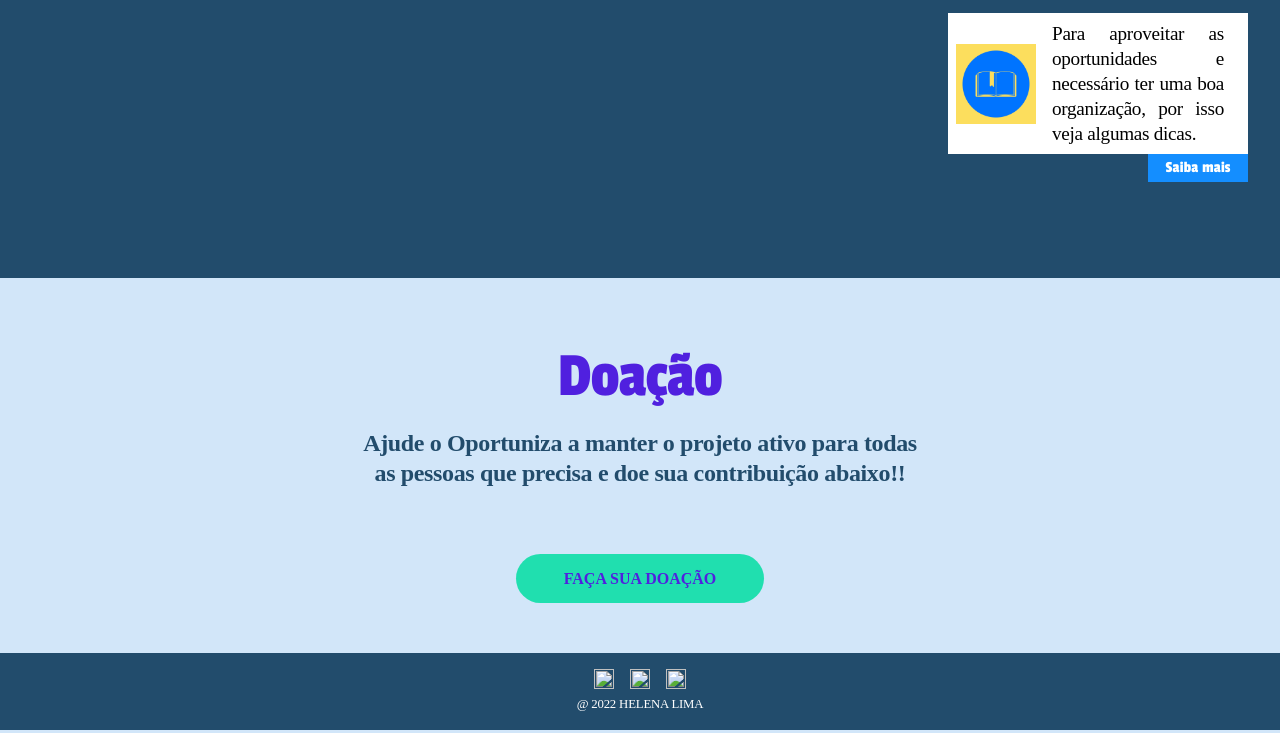
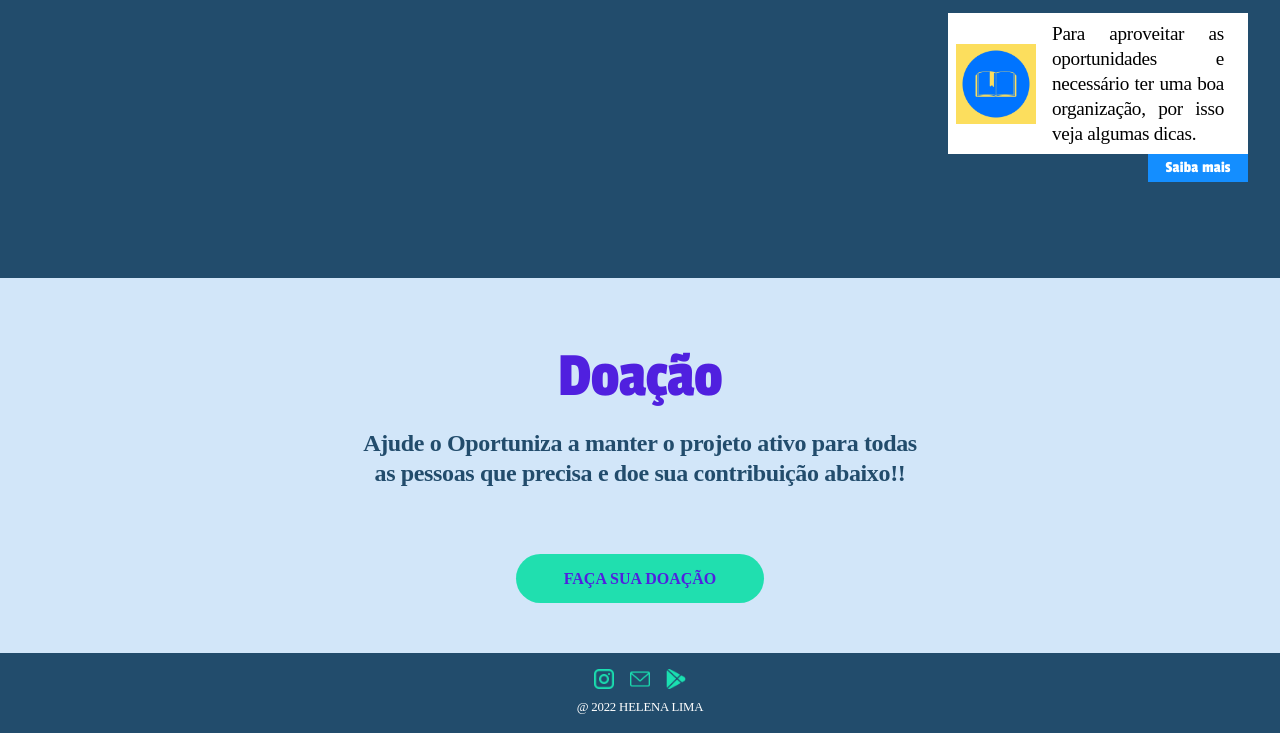
Before and after one commit to Helenapl145/projetoOportuniza, a plain HTML site: page index.html in a window 1280 px wide. Shown: the part 1383-2116 px from the top of the page. Drawn offline with nearby package versions, Linux system fonts and the light colour scheme; the site is published under a folder, as on GitHub Pages, so addresses that start at the root find nothing; a web font is replaced by a local one.

Commit message:
Update index.html

```diff
--- a/index.html
+++ b/index.html
@@ -134,9 +134,9 @@
 
     <footer class="parteSix">
         <ul>
-            <li><a href="https://www.instagram.com/oportunizapp/" target="_blank"><img src="/src/imagens/instagram.png" alt=""></a></li>
-            <li><a href="mailto:app.oportuniza@gmail.com" target="_blank"><img src="/src/imagens/envelope.png" alt=""></a></li>
-            <li><a href="https://play.google.com/store/apps" target="_blank" > <img src="/src/imagens/google-play.png" alt=""></a></li>
+            <li><a href="https://www.instagram.com/oportunizapp/" target="_blank"><img src="./src/imagens/instagram.png" alt=""></a></li>
+            <li><a href="mailto:app.oportuniza@gmail.com" target="_blank"><img src="./src/imagens/envelope.png" alt=""></a></li>
+            <li><a href="https://play.google.com/store/apps" target="_blank" > <img src="./src/imagens/google-play.png" alt=""></a></li>
         </ul>
 
         <p>@ 2022 <a href="https://github.com/Helenapl145" target="_blank">HELENA LIMA</a></p>
```
